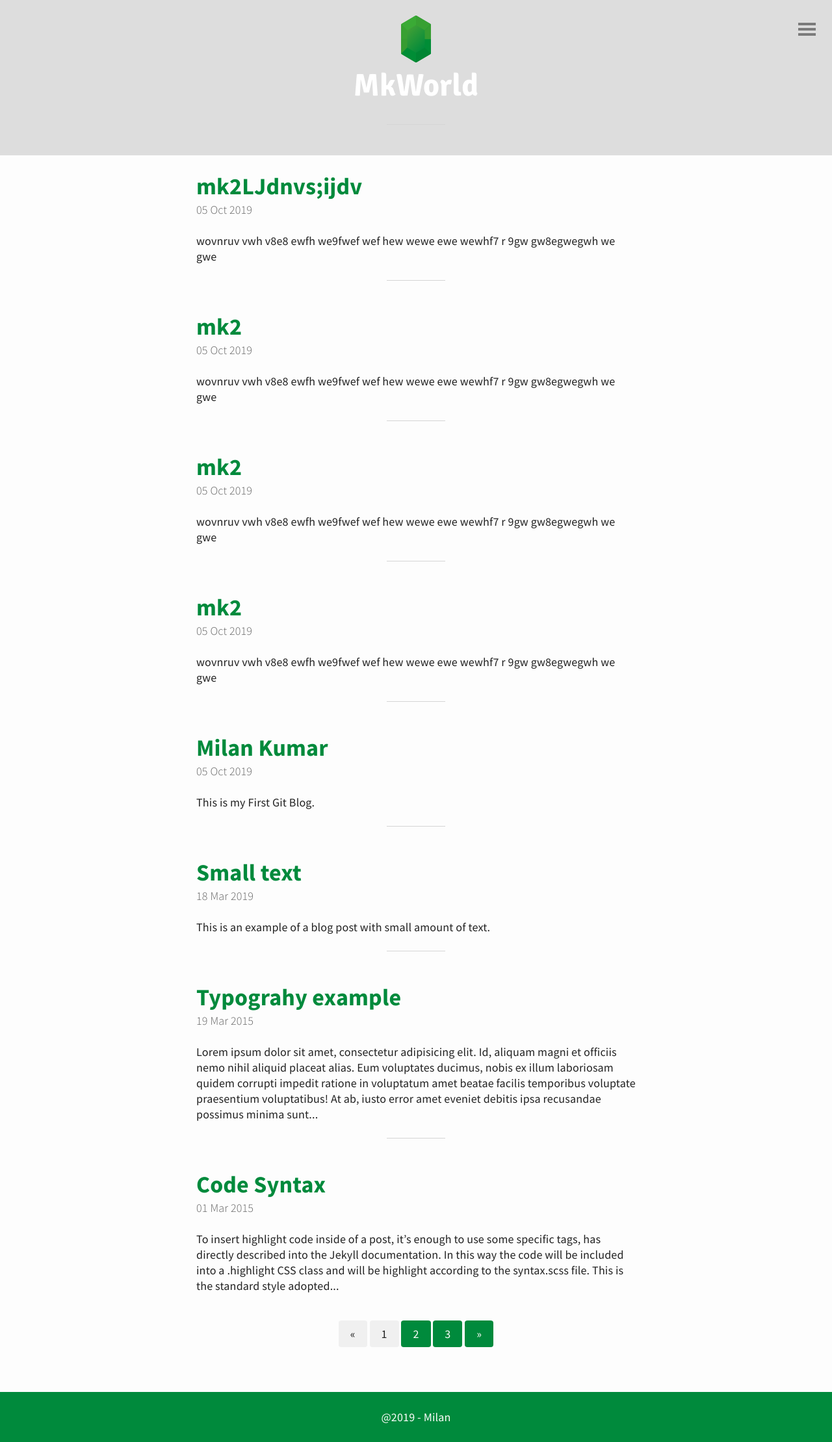
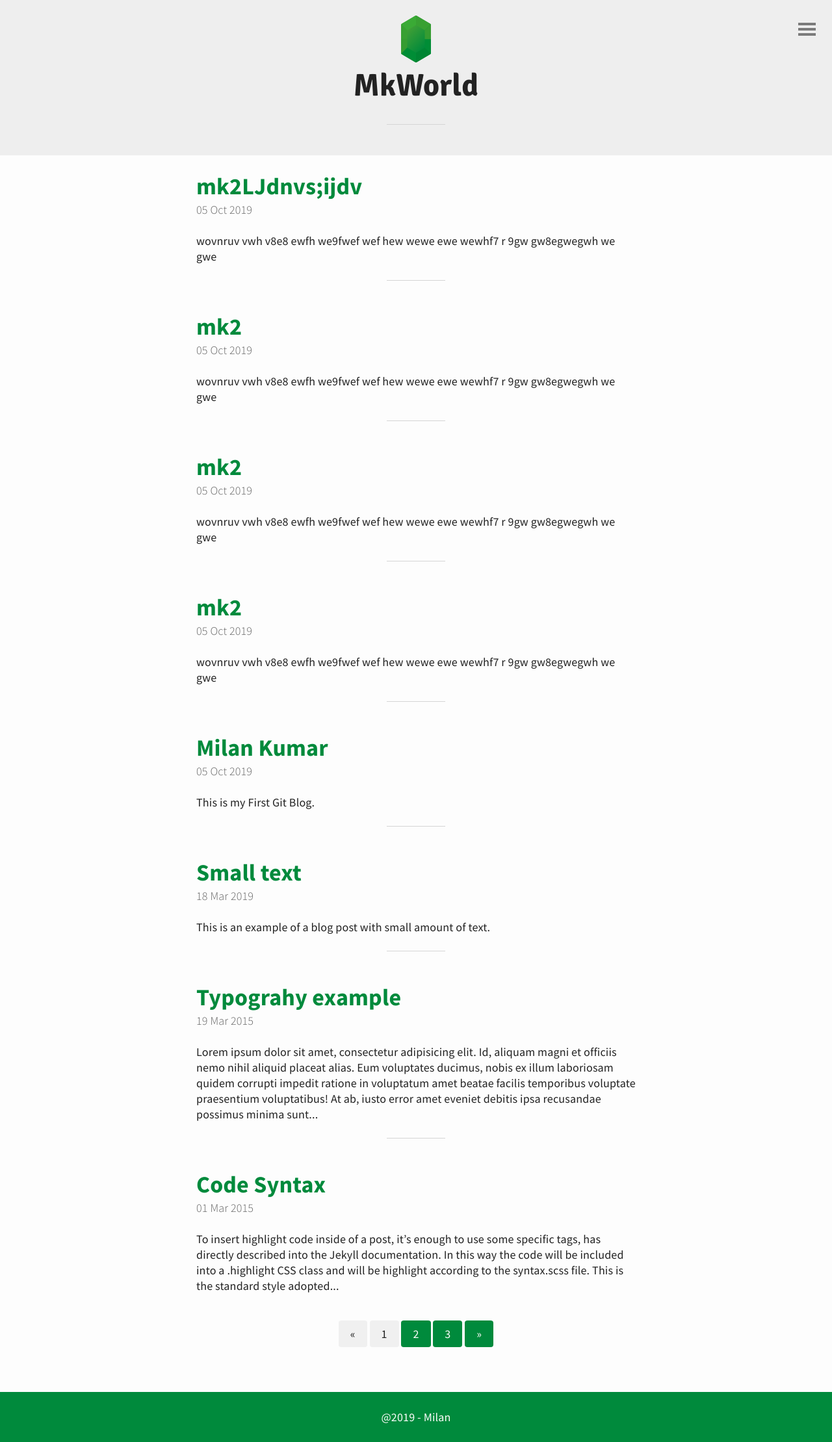
Before and after one commit to bdmilan/blog, a Jekyll site: the page built from index.html, in a window 1280 px wide. Shown: the whole page at 65% size. Built offline with Jekyll 4.4.1, drawn with Linux system fonts in a browser that asks for light colours; the list of posts is cut into pages by our own code.

Commit message:
Update header.html

```diff
--- a/_includes/header.html
+++ b/_includes/header.html
@@ -1,9 +1,9 @@
-<div style="background:#ddd;">
+<div style="background:#eee;">
 	<div>
 <header id="header">
 	<a href="{{ site.baseurl }}">
 		<img src="{{ "/img/emerald.svg" | prepend: site.baseurl | replace: '//', '/' }}" alt="Emerald Logo">
-		<h1><font color="white"><b>MkWorld</b></font></h1>
+		<h1><font color=""><b>MkWorld</b></font></h1>
 	</a>
 </header>
 </div>
```
